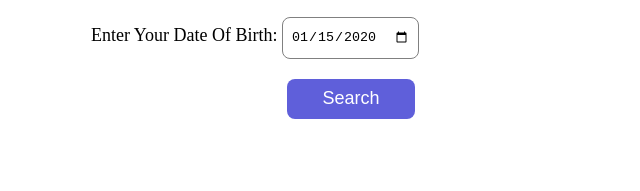
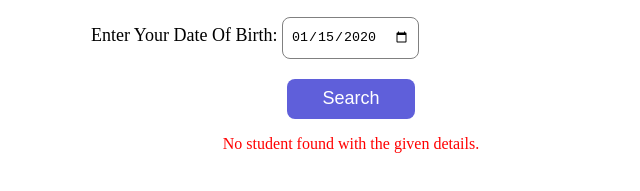
Before and after one commit to Programmer-Sourav/studentzone, a plain HTML site: page studentresult.html in a window 1280 px wide. Both pictures are taken after typing "Sample", "2020-01-15" into the empty fields and a click on the button "Search". Shown: the part 149-340 px from the top of the page, without its empty margins (289-929 px from the left). Drawn offline with Linux system fonts and the light colour scheme; no server answers.

Commit message:
fix: removed self closing script tag

```diff
--- a/studentresult.html
+++ b/studentresult.html
@@ -23,6 +23,6 @@
     </div>
     <div id="result" class="resultbody">
     </div>
-    <script src="/studentresult.js"/>
+    <script src="/studentresult.js"></script>
 </body>
 </html>
--- a/studentresult.js
+++ b/studentresult.js
@@ -20,11 +20,11 @@
   }
 }
 
-       searchStudentsResult = function() {
+       window.searchStudentsResult = async function() {
             const dobInput = document.getElementById("dob").value;
             const regNoInput = document.getElementById("regNo").value.trim();
 
-           const result =  getStudentsMarksheetAndCertificates(regNoInput, dobInput)
+           const result = await getStudentsMarksheetAndCertificates(regNoInput, dobInput)
            console.log(5555, result)
             // const result = studentsData.find(
             //     student => student.dob === dobInput && student.registrationNo === regNoInput
```
